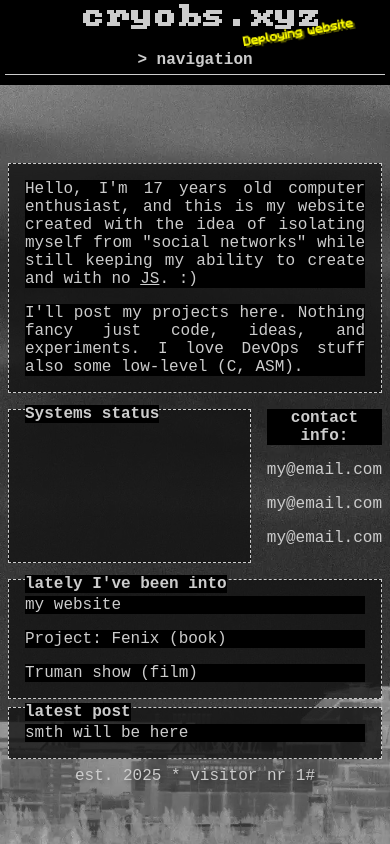
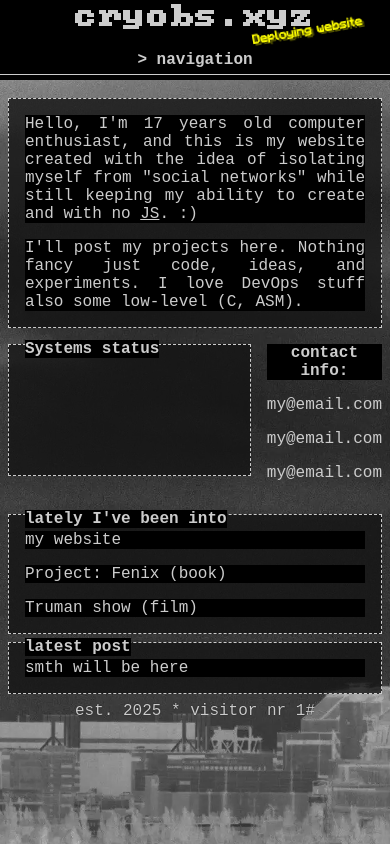
Before and after one commit to Cryobs/cryobs.xyz, a PHP site: page / in a window 390 px wide. Run offline with PHP 8.4, Linux system fonts and the light colour scheme; data comes from the database, SQL or seed files in the repository; data that the repository does not hold is empty.

Commit message:
enchance mobile experience

```diff
--- a/docker-compose.yml
+++ b/docker-compose.yml
@@ -34,7 +34,7 @@ services:
       - cryobs-xyz-php
     networks:
       - default
-      - cloudflare-net
+      #  - cloudflare-net
     restart: unless-stopped
 
   cryobs-xyz-mariadb:
@@ -93,5 +93,5 @@ volumes:
 networks:
   default:
     driver: bridge
-  cloudflare-net:
-    external: true
+    #  cloudflare-net:
+    #external: true
--- a/src/public/index.php
+++ b/src/public/index.php
@@ -16,6 +16,7 @@ $pass = getenv('DB_PASS');
 
 // get status from DB
 $status = "Here will be status!";
+
 try {
   $pdo = new PDO("mysql:host=$host;dbname=$db;charset=utf8mb4", $user, $pass, [
     PDO::ATTR_ERRMODE => PDO::ERRMODE_EXCEPTION,
@@ -77,6 +78,7 @@ try {
 
           <section id="systems-status">
             <span class="header" >Systems status</span>
+              <div class="scroll-container">
 <?php
 try {
   $pdo = new PDO("mysql:host=$host;dbname=$db;charset=utf8mb4", $user, $pass, [
@@ -104,6 +106,7 @@ try {
   echo "";
 }
 ?>
+              </div>
           </section>
 
           <div id="contact-info">
@@ -145,7 +148,7 @@ try {
   echo $format . $results[0]['visits'] . "#";
 
 } catch (PDOException $e) {
-  echo $e;
+  echo $format . "?";
 }
 ?>
         </footer>
@@ -155,12 +158,14 @@ try {
         <img id="aside-img" src="static/hotel-panorama.jpg">
         <section id="nav-list">
           <span class="header">navigation</span>
+          <div class="scroll-container">
             <ul>
               <a href="/" class="hover"><li><span>home</span></li></a>
               <a href="about-me"><li><span>about me</span></li></a>
               <a href="blog"><li><span>blog</span></li></a>
               <a href="portfolio"><li><span>portfolio</span></li></a>
             </ul>
+          </div>
         </section>
 
         <section id="changelog">
--- a/src/public/style.css
+++ b/src/public/style.css
@@ -47,23 +47,23 @@ body {
   min-height: 100vh;
   overflow-x: hidden;
 
-  background-color: rgba(0, 0, 0, 1);
-
   margin: 0;
 }
 
 body::before {
   content: "";
-  position: absolute;
+  position: fixed;
   inset: 0;
+
   background-image: url('static/background2-1.webp');
   background-size: cover;
   background-position: center;
   background-repeat: no-repeat;
-  background-blend-mode: multiply;
   background-attachment: fixed;
 
+
   filter: invert(1) grayscale(100%);
+  z-index: -1;
 }
 
 
@@ -98,26 +98,23 @@ body::before {
 
 @keyframes pulse {
   0% {
-    transform: scale(1);
+    transform: translate(50%, -50%) scale(1) rotate(-10deg);
   }
   50% {
-    transform: scale(1.1);
+    transform: translate(50%, -50%) scale(1.1) rotate(-10deg);
   }
   100% {
-    transform: scale(1);
+    transform: translate(50%, -50%) scale(1) rotate(-10deg);
   }
 }
 
 #logo-status {
   font-family: "Minecraft Regular";
   position: absolute;
-  display: flex;
-  flex-wrap: nowrap;
-  rotate: -10deg;
   font-weight: bold;
   color: var(--yellow);
-  top: -5px;
-  right: -60px;
+  top: 0.2rem;
+  right: -0.5rem;
   animation: pulse 2s ease-in-out infinite;
   font-size: 16px;
   text-align: center;
@@ -203,6 +200,10 @@ section:hover .header {
   font-weight: bold;
 }
 
+#nav-list {
+  max-height: 119px;
+}
+
 #nav-list ul {
   margin: 0;
   list-style: none;
@@ -253,6 +254,15 @@ section:hover .header {
   overflow-x: scroll;
 }
 
+#systems-status {
+  max-height: 132px;
+}
+
+.scroll-container {
+  height: 100%;
+  overflow-y: scroll;
+}
+
 .sys-OK {
   color: var(--green);
   text-shadow: 0 0 10px var(--green);
@@ -265,7 +275,7 @@ section:hover .header {
 
 footer {
   text-align: center;
-  text-shadow: 2px 2px 4px rgba(0, 0, 0, 0.4);
+  text-shadow: 0 0 1px rgba(0, 0, 0, 1);
 }
 
 @media only screen and (max-width: 670px) {
@@ -282,7 +292,7 @@ footer {
   }
 
   .flex-container {
-    margin-top: 10px;
+    padding-top: 10px;
   }
 
 
@@ -303,17 +313,18 @@ footer {
     justify-content: center;
     position: relative;
     text-align: center;
-    padding: 5px;
+    padding-top: 5px;
   }
 
   #nav-small #logo {
     font-size: 24px;
-    top: 0;
+    position: static;
   }
 
   #nav-small #logo-status {
-    top: 20px;
-    right: -35px;
+    top: auto;
+    bottom: -0.8rem;
+    right: 0.5rem;
     font-size: 12px;
   }
 
@@ -338,6 +349,7 @@ footer {
 
   #nav-small #nav-list {
     display: none;
+    height: auto;
     position: relative;
   }
 
```
Also changed, not shown: 1 other file. Lines whose indentation alone changed are shown as unchanged.
